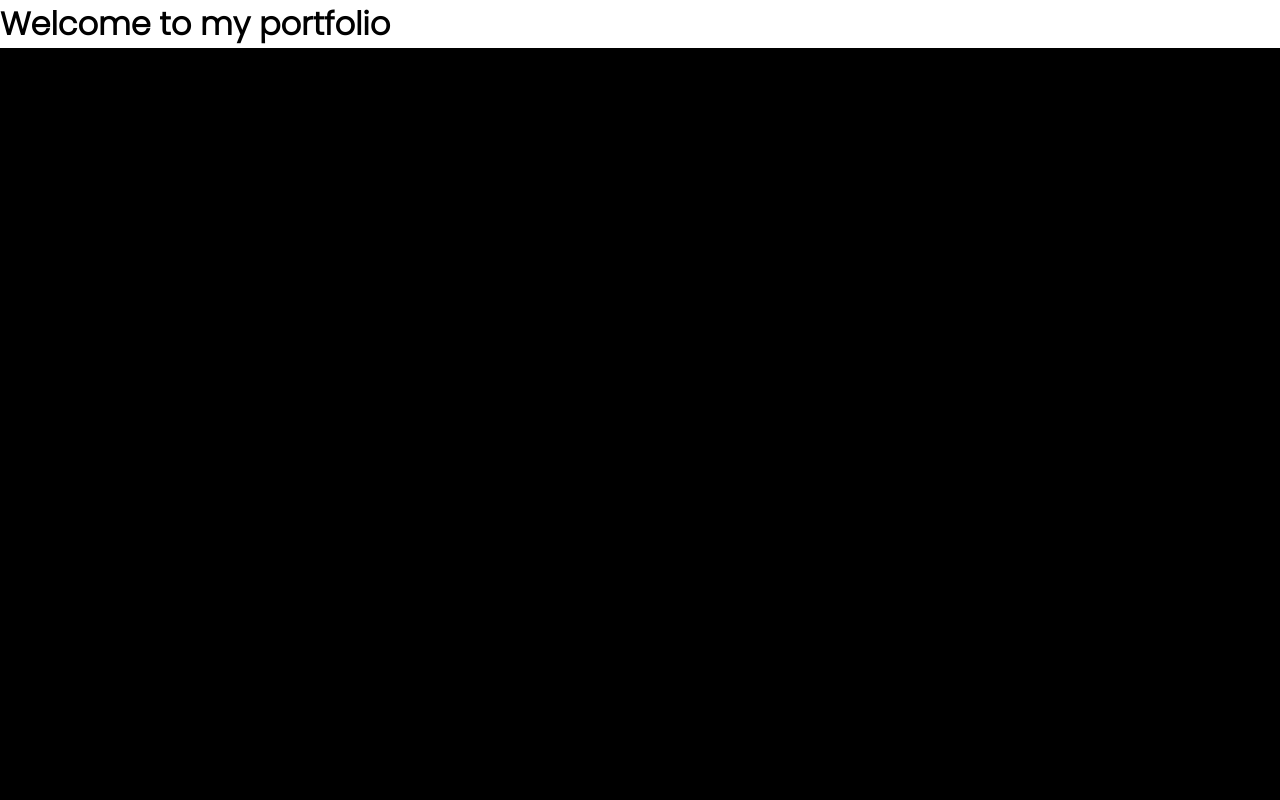
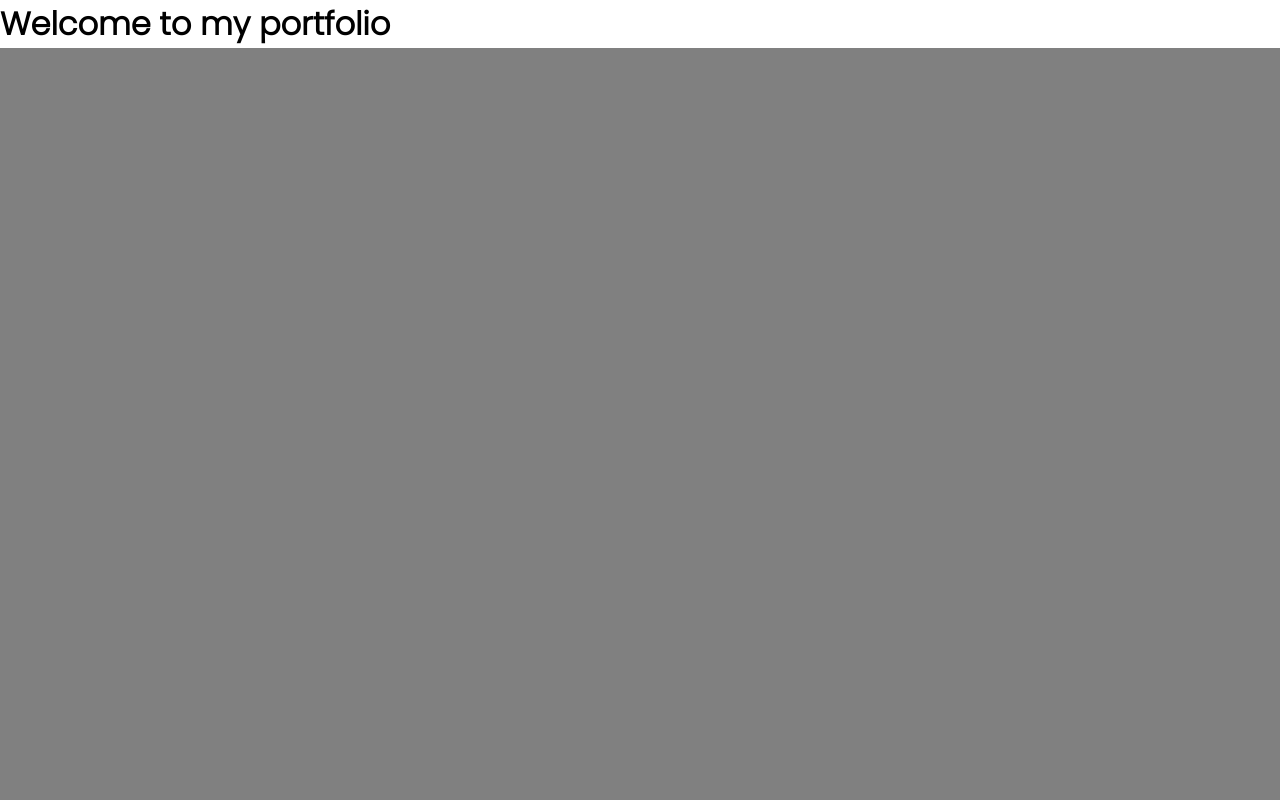
Before and after one commit to CodediCon/Steph-Grant-Portfolio, a plain HTML site: page index.html in a window 1280 px wide. Shown: the top 800 px of the page. Drawn offline with Linux system fonts and the light colour scheme.

Commit message:
background color

```diff
--- a/style.css
+++ b/style.css
@@ -10,7 +10,7 @@ body { font-family: 'Poppins', sans-serif; }
 .header{
   min-height: 100vh;
   width: 100%;
-  background: #000;
+  background: gray;
   color:#fff;
   position:relative;
 }
```
